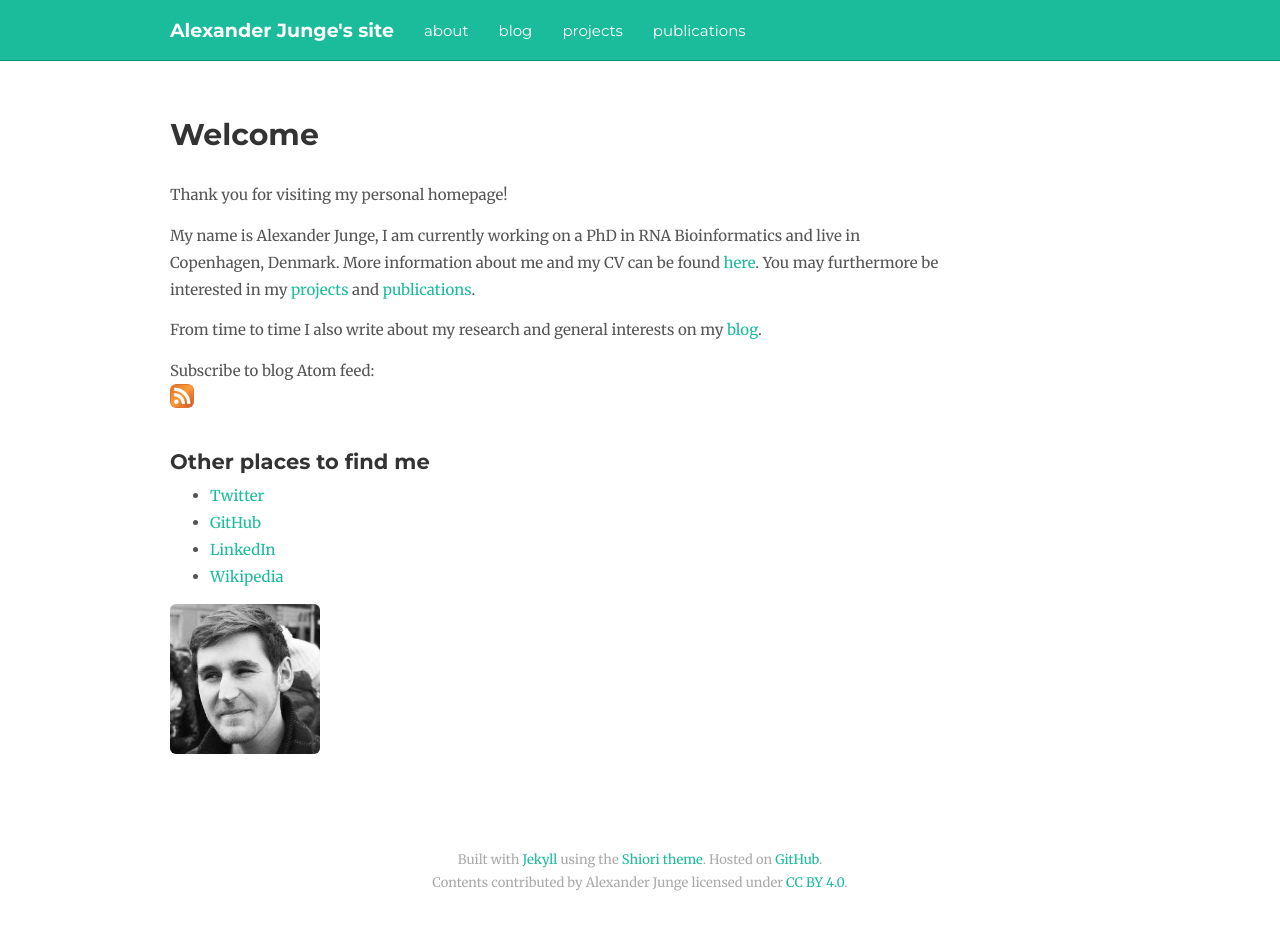
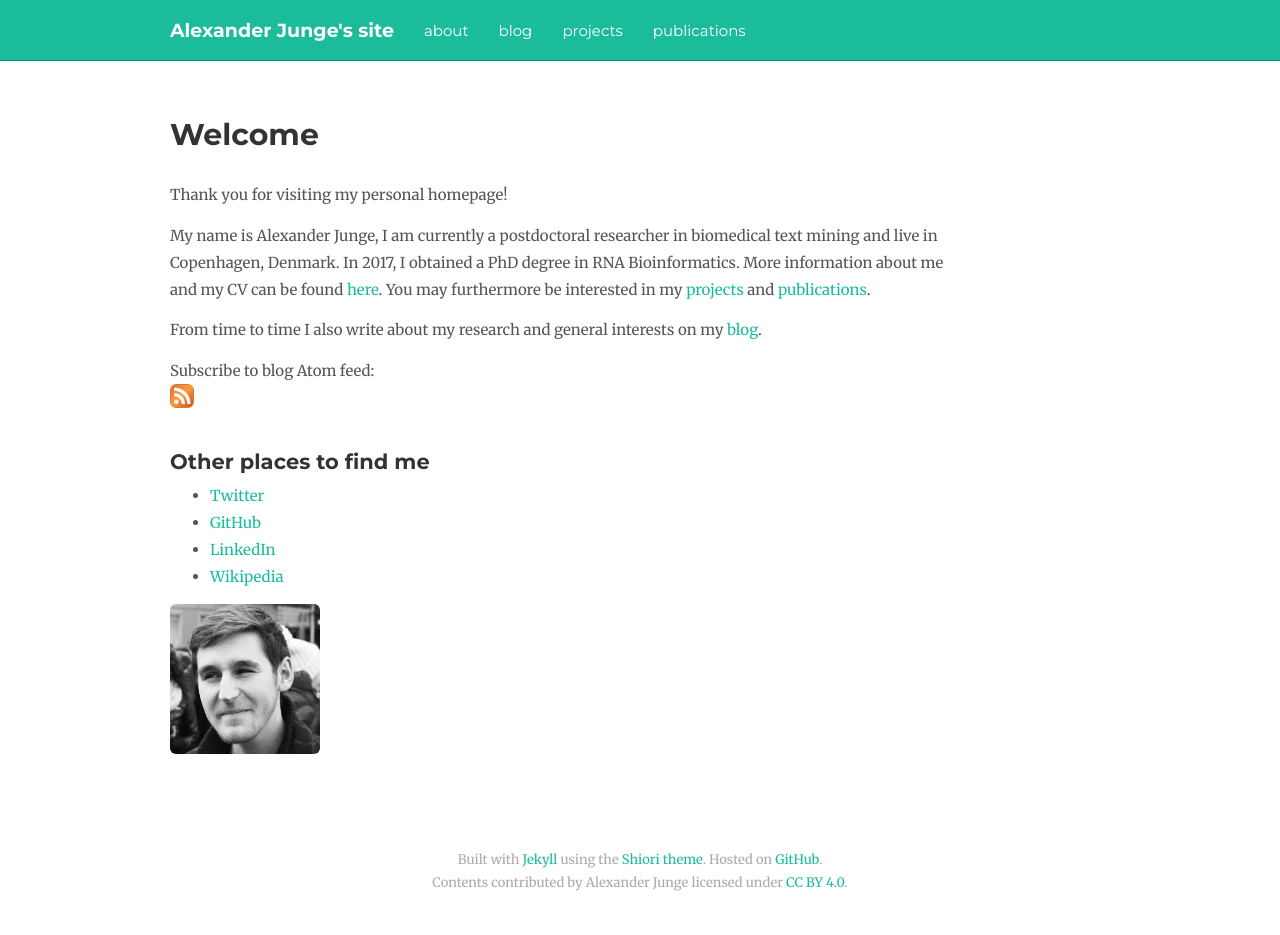
Before and after one commit to JungeAlexander/JungeAlexander.github.io, a Jekyll site: the page built from index.md, in a window 1280 px wide. Built offline with Jekyll 4.4.1, drawn with Linux system fonts in a browser that asks for light colours; nearby versions of some CDN libraries; comment, search, counter and statistics services are not loaded.

Commit message:
Update index page with info about postdoc

```diff
--- a/index.md
+++ b/index.md
@@ -6,7 +6,7 @@ description: Website created by Alexander Junge
 
 Thank you for visiting my personal homepage!
 
-My name is Alexander Junge, I am currently working on a PhD in RNA Bioinformatics and live in Copenhagen, Denmark. More information about me and my CV can be found [here](/pages/about.html). You may furthermore be interested in my [projects](/pages/projects.html) and [publications](/pages/publications.html).
+My name is Alexander Junge, I am currently a postdoctoral researcher in biomedical text mining and live in Copenhagen, Denmark. In 2017, I obtained a PhD degree in RNA Bioinformatics. More information about me and my CV can be found [here](/pages/about.html). You may furthermore be interested in my [projects](/pages/projects.html) and [publications](/pages/publications.html).
 
 From time to time I also write about my research and general interests on my [blog](/pages/blog.html).
 
```
